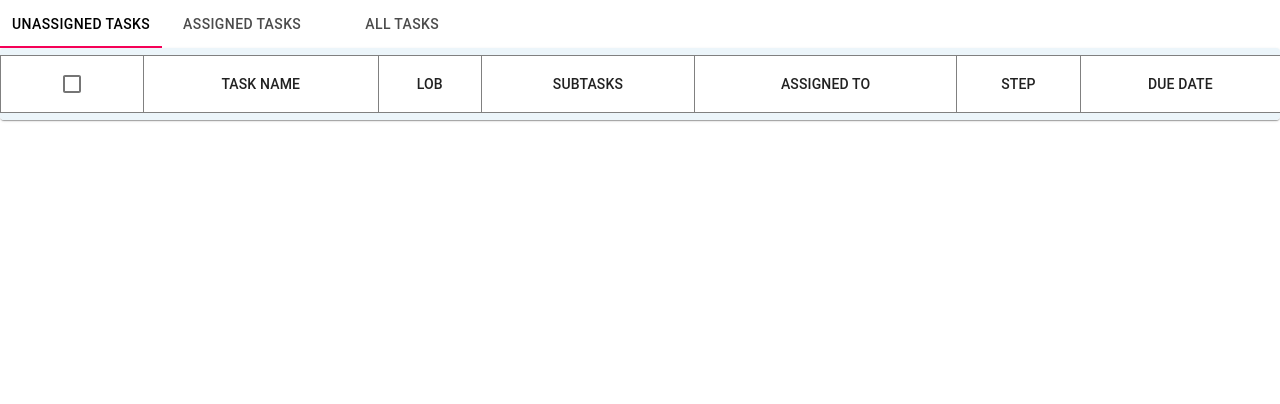
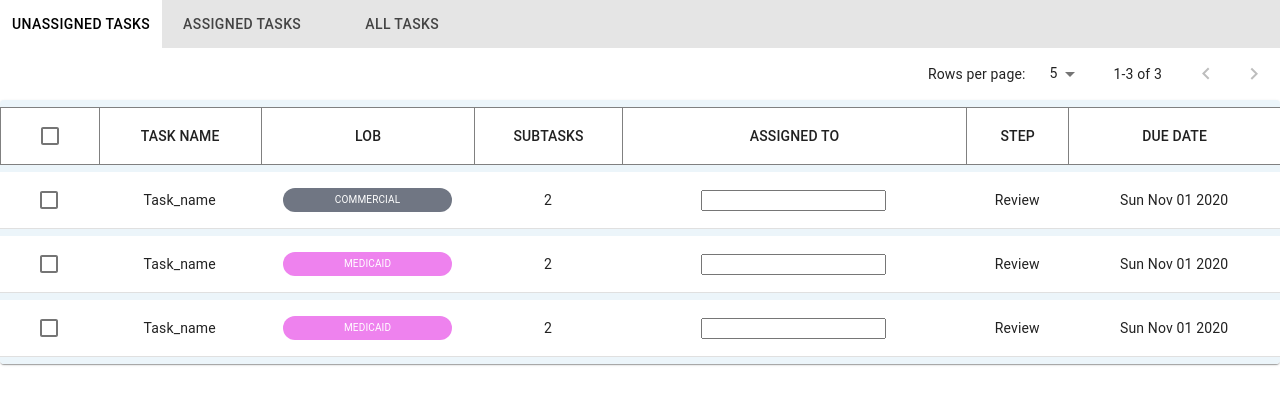
Before and after one commit to sheetal1403/task-manager-tool, a React (Create React App) app: page / in a window 1280 px wide. Shown: the top 404 px of the page. Built offline with nearby package versions, Linux system fonts and the light colour scheme.

Commit message:
Add styles to lob

```diff
--- /dev/null
+++ b/src/components/Lob/Lob.css
@@ -0,0 +1,25 @@
+.Lob{
+    border-radius: 20px;
+    margin: 0 15px;
+    color: white;
+    font-size: 10px;
+    text-transform: uppercase;
+    background-color: violet;
+    padding: 5px 7px;
+}
+
+.Medicare{
+    background-color: #684999;
+}
+
+.Commercial{
+    background-color: #707683;
+}
+
+.Exchange{
+    background-color: #F4AF64;
+}
+
+.Medcaid{
+    background-color: #F89090;
+}
--- /dev/null
+++ b/src/components/Lob/Lob.js
@@ -0,0 +1,31 @@
+import React from 'react'
+import './Lob.css';
+
+function Lob(props) {
+    const classes = ['Lob']
+
+    switch(props.lob){
+        case 'Medicare':
+            classes.push('Medicare');
+            break;
+        case 'Commercial':
+            classes.push('Commercial');
+            break;
+        case 'Exchange':
+            classes.push('Exchange');
+            break;
+        case 'Medicaid':
+            classes.push('Medicaid');
+            break;
+        default:
+
+    }
+
+    return (
+        <div className={classes.join(' ')}>
+            {props.lob}
+        </div>
+    )
+}
+
+export default Lob
--- a/src/components/Table/Table.js
+++ b/src/components/Table/Table.js
@@ -1,4 +1,4 @@
-import React from 'react';
+import React, { useState } from 'react';
 import Table from '@material-ui/core/Table';
 import TableBody from '@material-ui/core/TableBody';
 import TableCell from '@material-ui/core/TableCell';
@@ -7,14 +7,39 @@ import TableHead from '@material-ui/core/TableHead';
 import TableRow from '@material-ui/core/TableRow';
 import Paper from '@material-ui/core/Paper';
 import Checkbox from '@material-ui/core/Checkbox';
+import TablePagination from '@material-ui/core/TablePagination';
+import './Table.css';
 
-import './Table.css';
+import Lob from '../Lob/Lob';
 
 export default function TasksTable(props) {
 
     const headerRows = ['TASK NAME', 'LOB', 'SUBTASKS', 'ASSIGNED TO', 'STEP', 'DUE DATE'];
 
+    const [rowsPerPage, setRowsPerPage] = useState(5)
+    const [page, setPage] = React.useState(0);
+
+    const handleChangeRowsPerPage = (event) => {
+        setRowsPerPage(parseInt(event.target.value, 10));
+        setPage(0);
+      };
+
+    const handleChangePage = (event, newPage) => {
+        setPage(newPage);
+      };
+
     return (
+      <div>
+        <TablePagination
+        count={props.tasks.length}
+        rowsPerPage={rowsPerPage}
+        page={page}
+        component='div'
+        rowsPerPageOptions={[5, 10, 25]}
+        onChangeRowsPerPage={handleChangeRowsPerPage}
+        onChangePage={handleChangePage}/>
+
+
         <TableContainer component={Paper}>
         <Table aria-label="tasks table" className="Table">
           <TableHead>
@@ -27,19 +52,24 @@ export default function TasksTable(props) {
 
 
           <TableBody>
-            {props.tasks.map((row) => (
+            {props.tasks.slice(page * rowsPerPage, page * rowsPerPage + rowsPerPage).map((row) => (
+
                  <TableRow key={row.id} className="TableRow">
                     <TableCell align="center" className="TableCell"><Checkbox/></TableCell>
                     <TableCell align="center" className="TableCell">{row.name}</TableCell>
-                <TableCell align="center" className="TableCell">{row.lob}</TableCell>
+                    <TableCell align="center" className="TableCell"><Lob lob={row.lob}/></TableCell>
                     <TableCell align="center" className="TableCell">{row.subtasks}</TableCell>
                     <TableCell align="center" className="TableCell"><input/></TableCell>
                     <TableCell align="center" className="TableCell">{row.step}</TableCell>
                     <TableCell align="center" className="TableCell">{row.dueDate}</TableCell>
               </TableRow>
+
             ))}
           </TableBody>
         </Table>
       </TableContainer>
+
+      </div>
+
     );
   }
--- /dev/null
+++ b/src/components/TasksTab/TasksTab.css
@@ -0,0 +1,8 @@
+
+.Selected.Mui-selected{
+    background-color: white;
+}
+
+.PrivateTabIndicator-colorSecondary-3{
+    background-color: transparent !important;
+}
--- a/src/components/TasksTab/TasksTab.js
+++ b/src/components/TasksTab/TasksTab.js
@@ -2,6 +2,8 @@ import React from 'react';
 import Tabs from '@material-ui/core/Tabs';
 import Tab from '@material-ui/core/Tab';
 
+
+import './TasksTab.css';
 
 export default function SimpleTabs(props) {
   const [value, setValue] = React.useState(0);
@@ -13,10 +15,10 @@ export default function SimpleTabs(props) {
 
   return (
     <div>
-        <Tabs value={value} onChange={handleChange} aria-label="tasks tab">
-          <Tab label="Unassigned tasks" />
-          <Tab label="Assigned tasks" />
-          <Tab label="All tasks" />
+        <Tabs value={value} onChange={handleChange} aria-label="tasks tab" style={{backgroundColor: '#e5e5e5'}}>
+          <Tab label="Unassigned tasks" className="Selected"/>
+          <Tab label="Assigned tasks" className="Selected"/>
+          <Tab label="All tasks" className="Selected"/>
         </Tabs>
     </div>
   );
--- a/src/tasksData.js
+++ b/src/tasksData.js
@@ -2,7 +2,7 @@ export const tasksData = [
     {
         id: 1,
         name: 'Task_name',
-        lob: 'Medicaid',
+        lob: 'Exchange',
         subtasks: 2,
         assigned: true,
         assignedTo: 'Derek Roberts',
@@ -12,9 +12,9 @@ export const tasksData = [
     {
         id:2,
         name: 'Task_name',
-        lob: 'Medicaid',
+        lob: 'Commercial',
         subtasks: 2,
-        assigned: true,
+        assigned: false,
         assignedTo: 'Derek Roberts',
         step: 'Review',
         dueDate: (new Date(2020, 10, 1 )).toDateString()
@@ -22,7 +22,7 @@ export const tasksData = [
     {
         id:3,
         name: 'Task_name',
-        lob: 'Medicaid',
+        lob: 'Exchange',
         subtasks: 2,
         assigned: true,
         assignedTo: 'Derek Roberts',
@@ -32,7 +32,7 @@ export const tasksData = [
     {
         id:4,
         name: 'Task_name',
-        lob: 'Medicaid',
+        lob: 'Medicare',
         subtasks: 2,
         assigned: true,
         assignedTo: 'Derek Roberts',
@@ -44,7 +44,7 @@ export const tasksData = [
         name: 'Task_name',
         lob: 'Medicaid',
         subtasks: 2,
-        assigned: true,
+        assigned: false,
         assignedTo: 'Derek Roberts',
         step: 'Review',
         dueDate: (new Date(2020, 10, 1 )).toDateString()
@@ -52,7 +52,7 @@ export const tasksData = [
     {
         id:6,
         name: 'Task_name',
-        lob: 'Medicaid',
+        lob: 'Exchange',
         subtasks: 2,
         assigned: true,
         assignedTo: 'Derek Roberts',
@@ -64,7 +64,7 @@ export const tasksData = [
         name: 'Task_name',
         lob: 'Medicaid',
         subtasks: 2,
-        assigned: true,
+        assigned: false,
         assignedTo: 'Derek Roberts',
         step: 'Review',
         dueDate:(new Date(2020, 10, 1 )).toDateString()
@@ -72,7 +72,7 @@ export const tasksData = [
     {
         id:8,
         name: 'Task_name',
-        lob: 'Medicaid',
+        lob: 'Commercial',
         subtasks: 2,
         assigned: true,
         assignedTo: 'Derek Roberts',
```
Lines whose indentation alone changed are shown as unchanged.
